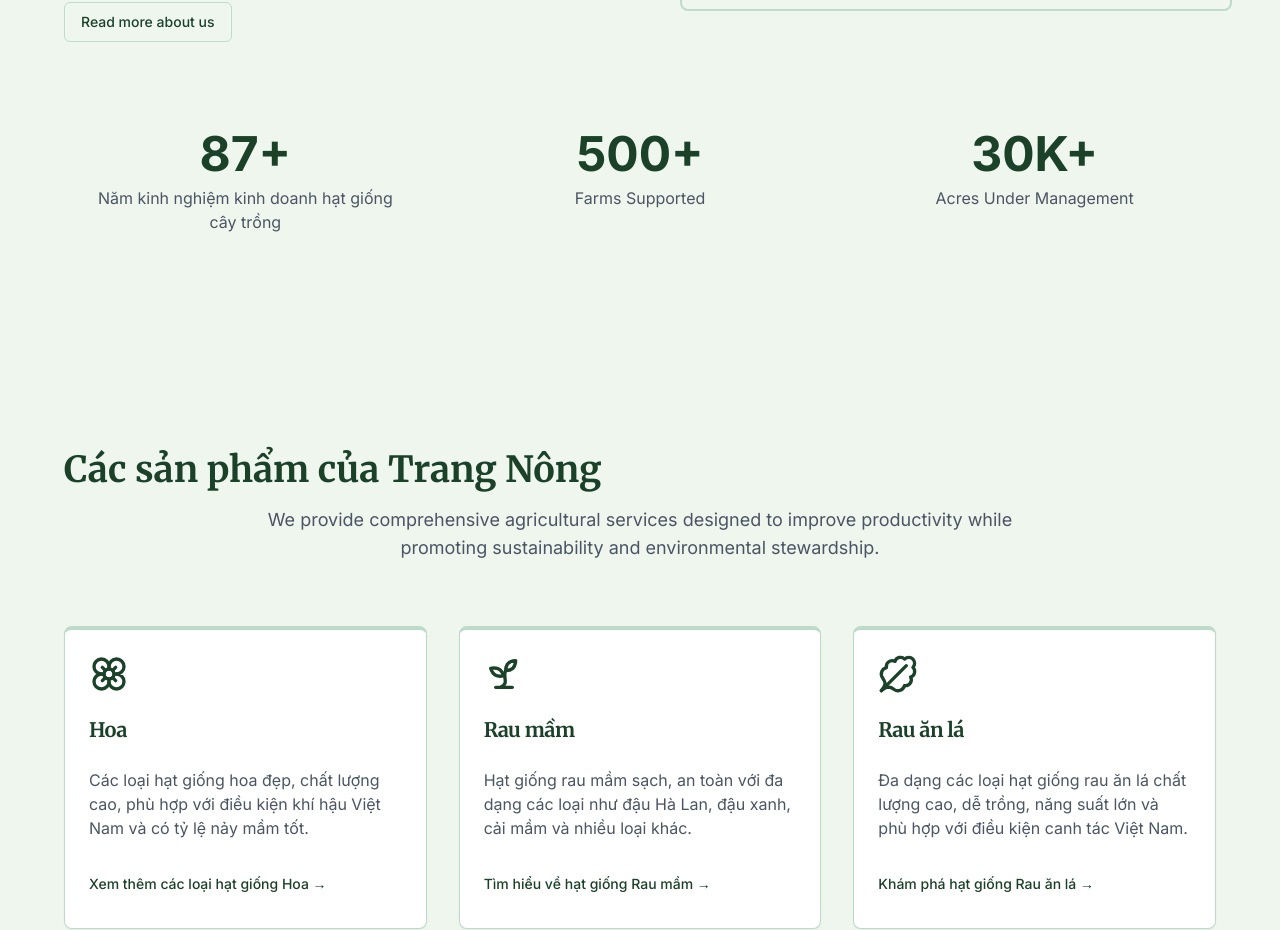
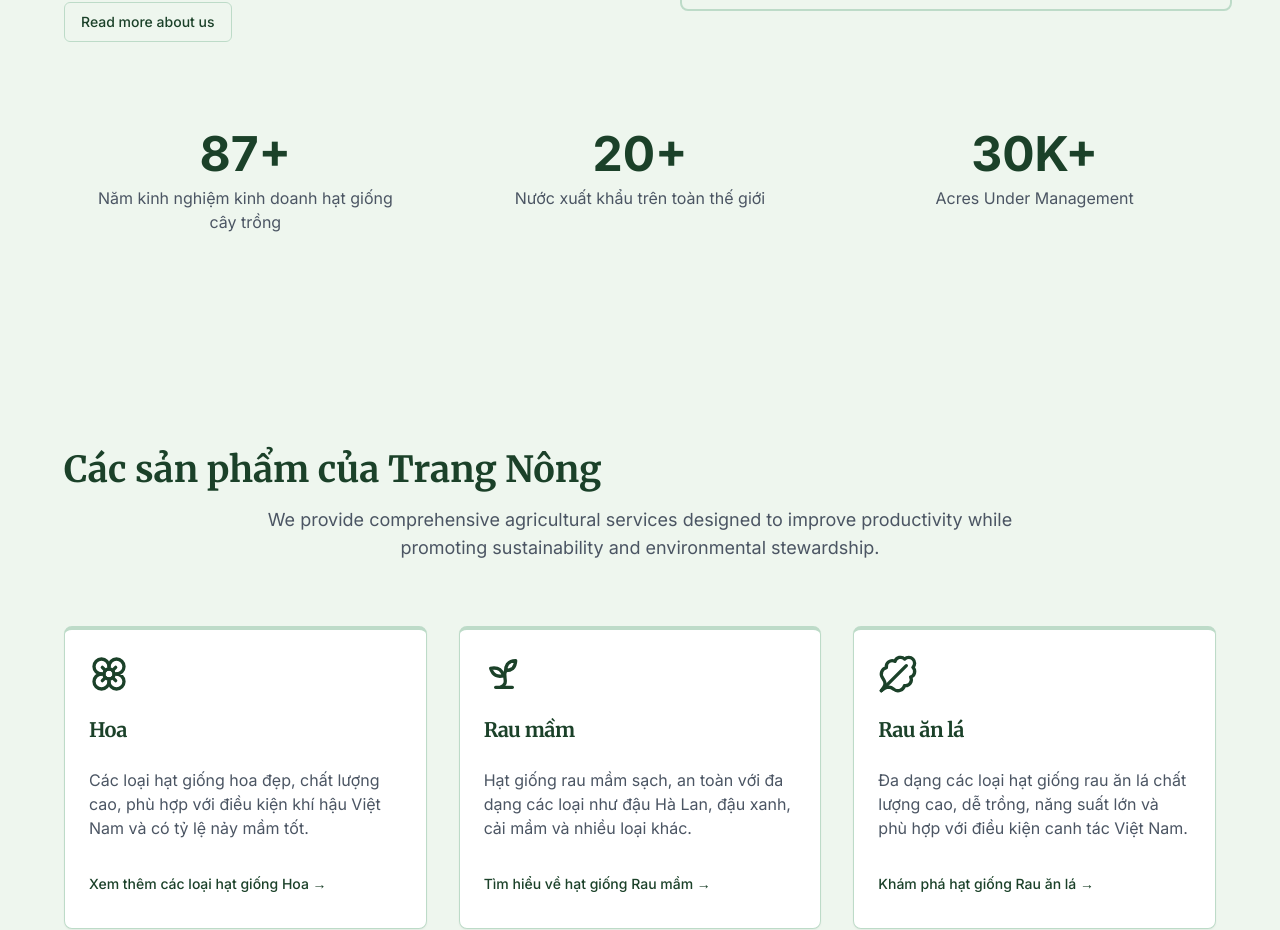
Before and after one commit to Nerfkevin/harvest-horizon-vista, a React (Vite) app: page / in a window 1280 px wide. Shown: the part 1178-2108 px from the top of the page. Built offline with nearby package versions, Linux system fonts and the light colour scheme.

Commit message:
Visual edit in Lovable
Edited UI in Lovable

```diff
--- a/src/components/AboutSection.tsx
+++ b/src/components/AboutSection.tsx
@@ -30,8 +30,8 @@ const AboutSection = () => {
           <div className="bg-agri-cream p-6 rounded-lg text-center reveal-animation" style={{
           animationDelay: '0.2s'
         }}>
-            <div className="text-agri-green-dark text-5xl font-bold">500+</div>
-            <p className="text-gray-600 mt-2">Farms Supported</p>
+            <div className="text-agri-green-dark text-5xl font-bold">20+</div>
+            <p className="text-gray-600 mt-2">Nước xuất khẩu trên toàn thế giới</p>
           </div>
           <div className="bg-agri-cream p-6 rounded-lg text-center reveal-animation" style={{
           animationDelay: '0.4s'
```
